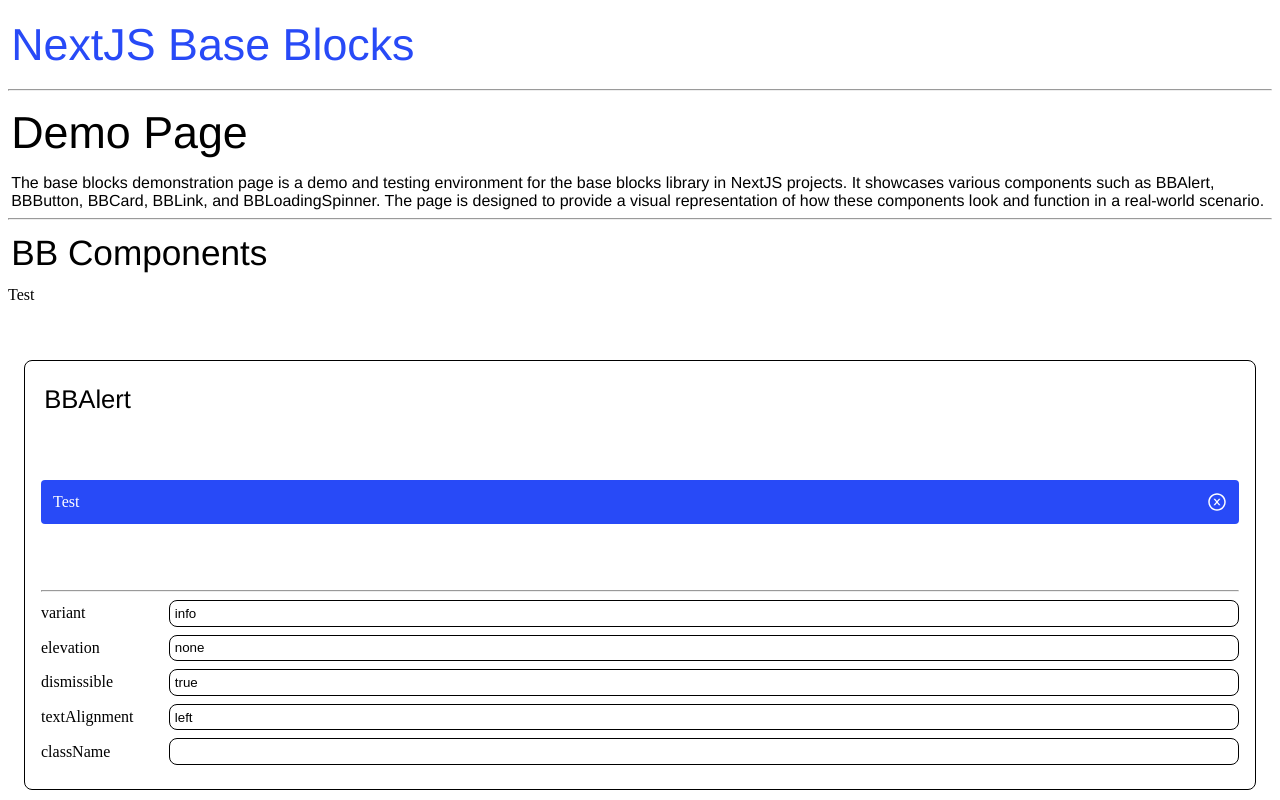
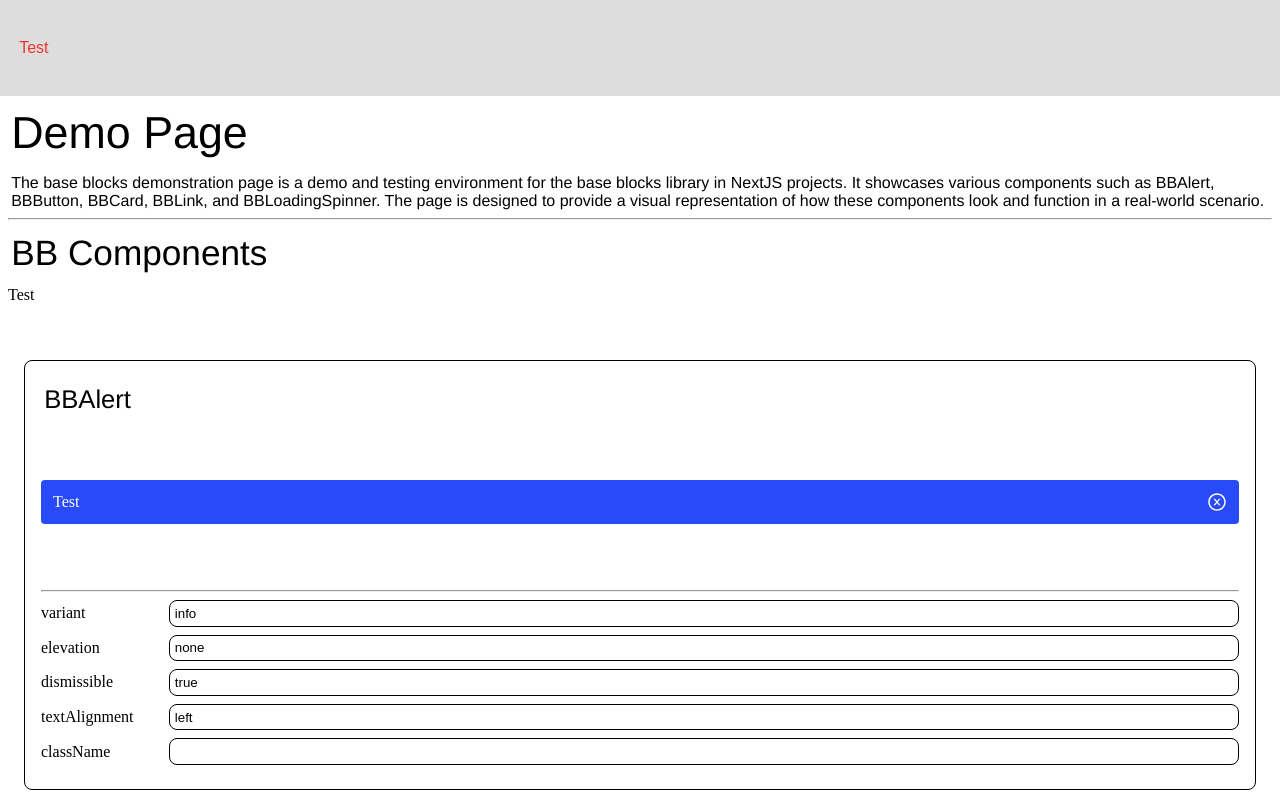
Before and after one commit to dan1229/nextjs-base-blocks, a Next.js app: page / in a window 1280 px wide. Shown: the top 800 px of the page. Built offline with nearby package versions, Linux system fonts and the light colour scheme.

Commit message:
navbar horizontal height

```diff
--- a/src/bbnavbar/index.tsx
+++ b/src/bbnavbar/index.tsx
@@ -29,7 +29,8 @@ type TBBNavbarElevation = 'none' | 'low' | 'high' | 'rainbow';
  * @param {boolean=} showButtonsAction - Show auth buttons
  * @param {number=} imageWidth - Width of the image
  * @param {number=} imageHeight - Height of the image
- * @param {string=} classNameWrapper - Custom class name for the wrapper
+ * @param {boolean=} sticky - Whether the navbar is sticky
+ * @param {string=} classNameWrapper - Custom class name for the wrapper. Doesn't really apply with vertical.
  */
 export interface IPropsBBNavbar {
   children: React.ReactNode;
@@ -45,6 +46,7 @@ export interface IPropsBBNavbar {
   imageWidth?: number;
   imageHeight?: number;
   vertical?: boolean;
+  sticky?: boolean;
   classNameWrapper?: string;
 }
 
@@ -66,6 +68,7 @@ export default function BBNavbar(props: IPropsBBNavbar & Omit<IPropsBBBase, 'onC
     imageWidth = 60,
     imageHeight = 60,
     vertical = false,
+    sticky = false,
     classNameWrapper,
   } = props;
   const [showNavExpanded, setShowNavExpanded] = useState(false);
@@ -95,7 +98,7 @@ export default function BBNavbar(props: IPropsBBNavbar & Omit<IPropsBBBase, 'onC
    */
   return (
     <div className={classNames(styles.wrapper, vertical && styles.vertical, classNameWrapper)}>
-      <nav className={classNames(styles.navigation, getClassElevation(), vertical && styles.vertical)} ref={ref}>
+      <nav className={classNames(styles.navigation, getClassElevation(), vertical && styles.vertical, sticky && styles.sticky)} ref={ref}>
         <div className={styles.hamburger}>
           <AiOutlineMenu
             size={40}
--- a/src/bbnavbar/styles.module.scss
+++ b/src/bbnavbar/styles.module.scss
@@ -17,7 +17,10 @@ $primary-color: var(--primary-color, #e8352e);
 $navbar-icon-mobile-color: var(--navbar-icon-mobile-color, $primary-color);
 
 // navbar vertical width
-$navbar-vertical-width: var(--navbar-vertical-width, 128px);
+$navbar-vertical-width: var(--navbar-vertical-width, auto);
+
+// navbar horizontal height
+$navbar-horizontal-height: var(--navbar-horizontal-height, 96px);
 
 /**
 * ELEVATION
@@ -52,10 +55,13 @@ $navbar-vertical-width: var(--navbar-vertical-width, 128px);
   &.vertical {
     margin-left: $navbar-vertical-width;
   }
+
+  &:not(.vertical) {
+    margin-top: $navbar-horizontal-height;
+  }
 }
 
 .navigation {
-  width: 100vw;
   z-index: 10;
   display: flex;
   flex-direction: row;
@@ -82,6 +88,18 @@ $navbar-vertical-width: var(--navbar-vertical-width, 128px);
     .containerButtonsAction {
       align-items: flex-start;
     }
+  }
+
+  &:not(.vertical) {
+    width: 100vw;
+    height: $navbar-horizontal-height;
+    position: absolute;
+    top: 0;
+    left: 0;
+  }
+
+  &.sticky {
+    position: fixed;
   }
 }
 
```
